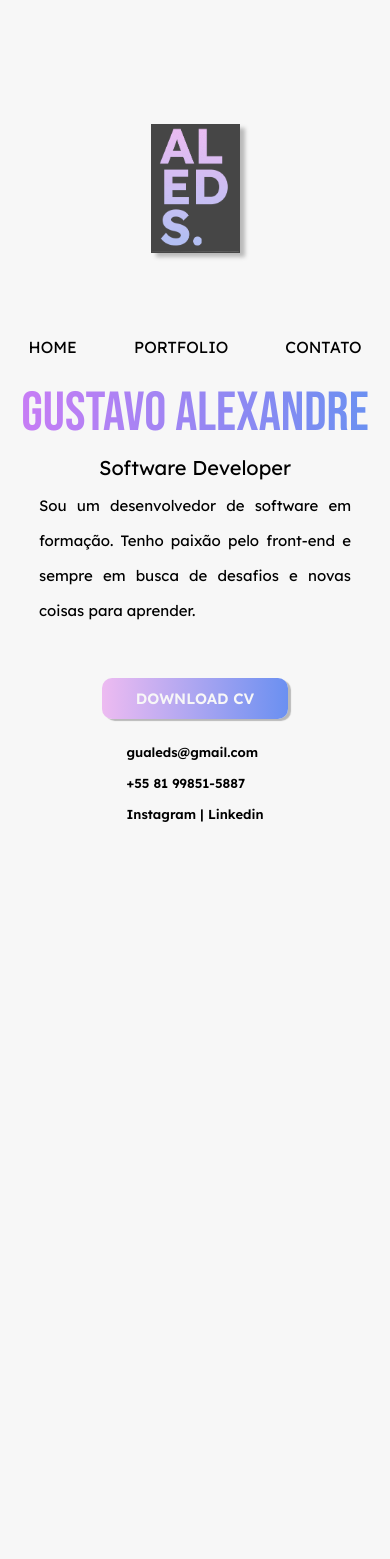
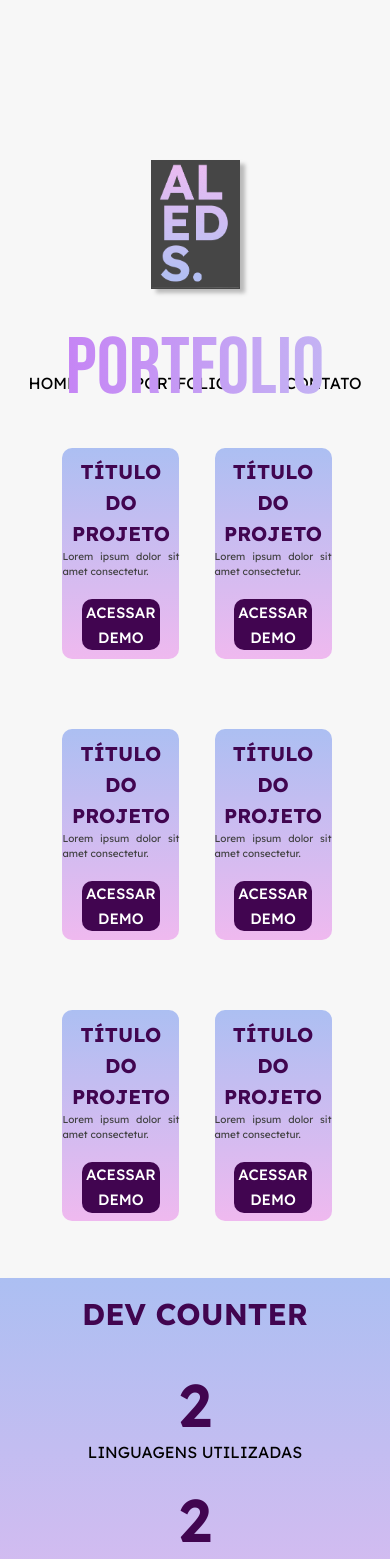
Before and after one commit to gustavoaleds/site-pessoal-react, a React (Vite) app: page /portfolio in a window 390 px wide. Shown: the top 1559 px of the page. Before the commit the page ends 844 px from the top, so only its background shows below. Built offline with nearby package versions, Linux system fonts and the light colour scheme.

Commit message:
Responsividade aplicada
Componentes afetados: Portfolio, Menu e DevCounter

```diff
--- a/src/App.jsx
+++ b/src/App.jsx
@@ -12,7 +12,8 @@ function App() {
   return(
     <div>
     <Menu/>
-    <LadoinformacoesHome/>
+    <Portfolio/>
+    <DevCounter/>
     </div>
   )
 
--- a/src/components/DevCounter/DevCounter.css
+++ b/src/components/DevCounter/DevCounter.css
@@ -1,5 +1,5 @@
 .divCounter{
-  position: absolute;
+  position: fixed;
   top: 0;
   right: 0;
   width: 24.99vw;
@@ -21,10 +21,12 @@
   line-height: 38px;
   text-transform: uppercase;
   color: #410550;
+  text-align: center;
 }
 
 .footerCounter{
   text-transform: uppercase;
+  text-align: center;
 }
 
 .counterNumber{
@@ -34,6 +36,7 @@
   font-size: 60px;
   line-height: 75px;
   color: #410550;
+  text-align: center;
 }
 
 .typeCounter{
@@ -45,5 +48,19 @@
   display: flex;
   flex-direction: column;
   align-items: center;
+  text-align: center;
 
 }
+
+@media(min-width: 320px) and (max-width:425px) {
+  .divCounter{
+    position: unset;
+    width: 100vw;
+    height: 60vh;
+    flex-direction: column;
+    justify-content: space-around;
+    align-items: center;
+    background: linear-gradient(180deg, #ACBFF2 0%, #EFB9EF 100%);
+    box-shadow: 5px 4px 4px rgba(0, 0, 0, 0.25);
+  }
+}
--- a/src/components/Menu/Menu.css
+++ b/src/components/Menu/Menu.css
@@ -35,10 +35,10 @@ ul{
 
 /* RESPONSIVIDADE */
 
-@media(min-width: 320px) and (max-width:1024px) {
+@media(min-width: 768px) and (max-width:1024px) {
 .divMenu{
   position: unset;
-  width: 100vw;
+  width: 74vw;
   height: 20vh;
   flex-direction: column-reverse;
   justify-content: center;
@@ -48,7 +48,28 @@ ul{
 ul{
   display: flex;
   width: 100vw;
-  justify-content: space-around;
+  justify-content: space-evenly;
 }
 
 }
+
+@media(min-width: 320px) and (max-width:425px) {
+  .divMenu{
+    position: unset;
+    width: 100vw;
+    height: 18vh;
+    flex-direction: column-reverse;
+    justify-content: space-evenly;
+    align-items: center;
+
+  }
+
+  ul{
+    display: flex;
+    width: 100vw;
+    justify-content: space-around;
+  }
+  .logo{
+    margin-top: 19vh;
+  }
+}
--- a/src/components/Portfolio/Portfolio.css
+++ b/src/components/Portfolio/Portfolio.css
@@ -2,10 +2,10 @@
   display: flex;
   flex-direction: row;
   align-items: center;
-  width: 50vw;
-  margin-left: 25vw;
+  width: 75vw;
   height: 50vh;
   flex-wrap: wrap;
+  padding-right: 27vw;
 }
 
 .item-galeria{
@@ -75,8 +75,8 @@ button{
     font-style: normal;
     font-weight: 400;
     font-size: 140px;
-    text-align: center;
-    margin-top: 10vh;
+    text-align: left;
+    padding-right: 27vw;
 }
 
 .mainContentPortfolio{
@@ -84,6 +84,7 @@ button{
   display: flex;
   flex-direction: column;
   justify-content: center;
+  margin-left: 25vw;
 }
 
 .item-galeria:hover{
@@ -91,3 +92,154 @@ button{
   scale: 1.03;
   background:linear-gradient(180deg, #84a2f3 0%, #f58bf5 100%);
 }
+
+@media(min-width: 768px) and (max-width:1024px) {
+  .galeria{
+    display: flex;
+    flex-direction: row;
+    align-items: center;
+    width: 99vw;
+    margin-left: unset;
+    flex-wrap: wrap;
+    justify-content: space-between;
+    margin-bottom: 2vh;
+  }
+
+  .item-galeria{
+    display: flex;
+    flex-direction: row;
+    align-items: center;
+    justify-content: center;
+
+    margin-bottom: 1vh;
+    margin-left: 1vw;
+
+    width: 30vw;
+    height: 25vh;
+    background:linear-gradient(180deg, #ACBFF2 0%, #EFB9EF 100%);
+    color: white;
+    display: flex;
+    align-items: center;
+    flex-direction: column;
+    justify-content: center;
+    border-radius: 10px;
+  }
+
+  .mainContentPortfolio h1{
+
+    font-family: 'Bebas Neue';
+    font-style: normal;
+    font-weight: 400;
+    font-size: 8.75rem;
+    margin-top: 0;
+    width: 100vw;
+    text-align: center;
+}
+
+.mainContentPortfolio{
+  height: unset;
+  margin-top: 8vh;
+  margin-left: 0;
+  display: flex;
+  flex-direction: column;
+  justify-content: flex-start;
+  align-items: center;
+}
+
+button{
+  width: 20vw;
+  height: 6vh;
+  font-size: 1.0625rem;
+}
+
+.item-galeria h2{
+  text-align: center;
+  margin-bottom: 4px;
+}
+}
+
+@media(min-width: 320px) and (max-width:425px) {
+
+  .galeria{
+    display: flex;
+    flex-direction: row;
+    align-items: center;
+    width: 70vw;
+    height: 100vh;
+    margin-left: unset;
+    flex-wrap: wrap;
+    justify-content: space-between;
+    margin-bottom: 2vh;
+    padding-right: 0vw;
+  }
+  .mainContentPortfolio{
+    height: unset;
+    margin-top: 20vh;
+    margin-left: 0;
+    display: flex;
+    flex-direction: column;
+    justify-content: flex-start;
+    align-items: center;
+  }
+  .mainContentPortfolio h1{
+
+    font-family: 'Bebas Neue';
+    font-style: normal;
+    font-weight: 400;
+    font-size: 80px;
+    margin-top: 0;
+    width: 100vw;
+    text-align: center;
+    padding-right: 0vw;
+}
+
+button{
+  width: 20vw;
+  height: 6vh;
+  font-size: 1.0625rem;
+}
+.item-galeria{
+  display: flex;
+  flex-direction: row;
+  align-items: center;
+  justify-content: center;
+
+  margin-bottom: 1vh;
+  margin-left: 1vw;
+
+  width: 30vw;
+  height: 25vh;
+  display: flex;
+  align-items: center;
+  flex-direction: column;
+  justify-content: center;
+  border-radius: 10px;
+}
+
+.item-galeria h2{
+  font-family: 'Lexend';
+  font-style: normal;
+  font-weight: 700;
+  font-size: 20px;
+  line-height: 31px;
+  text-align: center;
+  text-transform: uppercase;
+  color: #410550;
+}
+
+.item-galeria p{
+  font-family: 'Lexend';
+  font-style: normal;
+  font-weight: 400;
+  font-size: 10px;
+  line-height: 15px;
+  text-align: justify;
+  color: #404040;
+
+}
+button{
+  width: 20vw;
+  height: 6vh;
+  font-size: 15px;
+}
+}
--- a/src/components/Portfolio/Portfolio.jsx
+++ b/src/components/Portfolio/Portfolio.jsx
@@ -24,6 +24,25 @@ function Portfolio(){
            <p>Lorem ipsum dolor sit amet consectetur.</p>
            <button>Acessar Demo</button>
       </div>
+
+      <div className="item-galeria">
+           <h2>Título do Projeto</h2>
+           <p>Lorem ipsum dolor sit amet consectetur.</p>
+           <button>Acessar Demo</button>
+      </div>
+
+      <div className="item-galeria">
+           <h2>Título do Projeto</h2>
+           <p>Lorem ipsum dolor sit amet consectetur.</p>
+           <button>Acessar Demo</button>
+      </div>
+
+      <div className="item-galeria">
+           <h2>Título do Projeto</h2>
+           <p>Lorem ipsum dolor sit amet consectetur.</p>
+           <button>Acessar Demo</button>
+      </div>
+
       </div>
       </div>
       )
```
